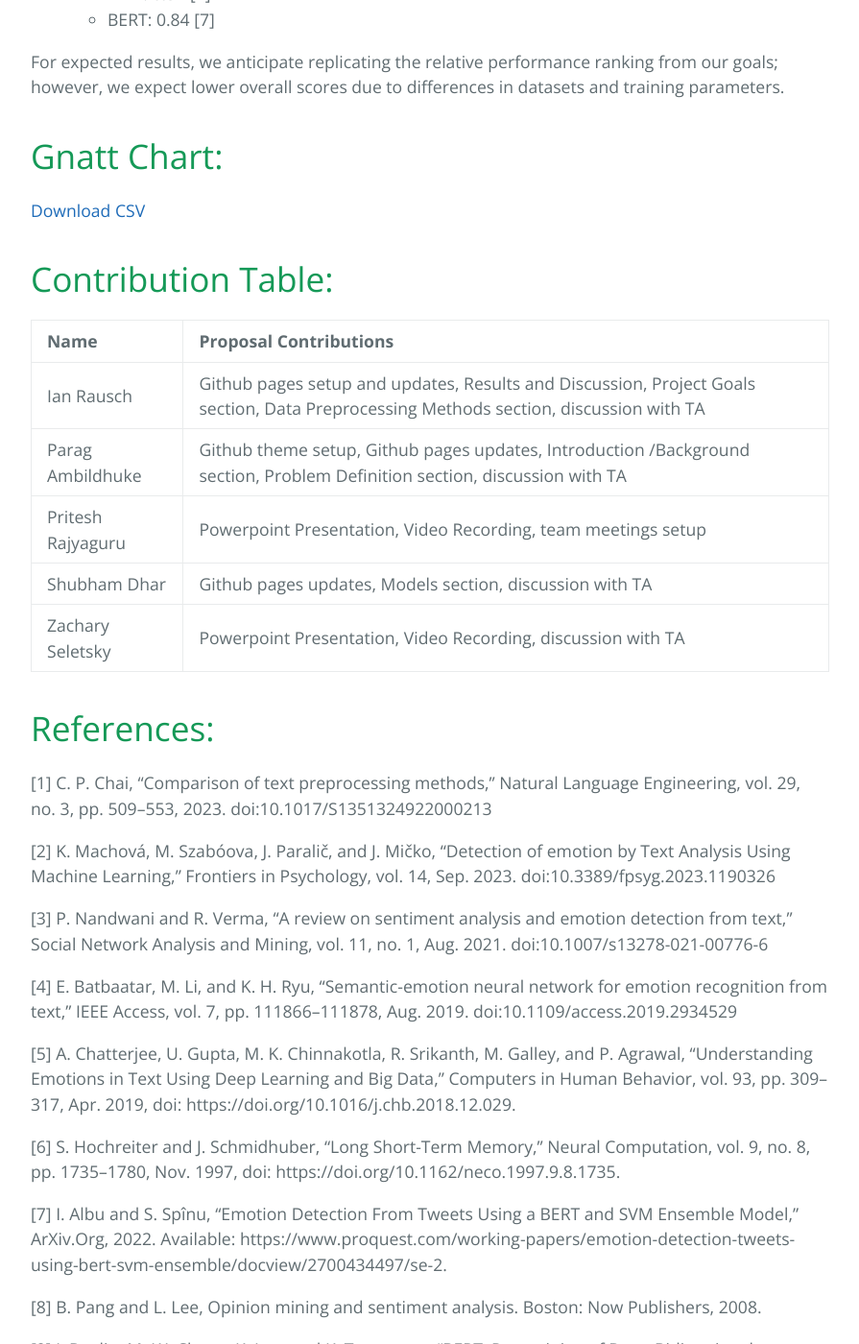
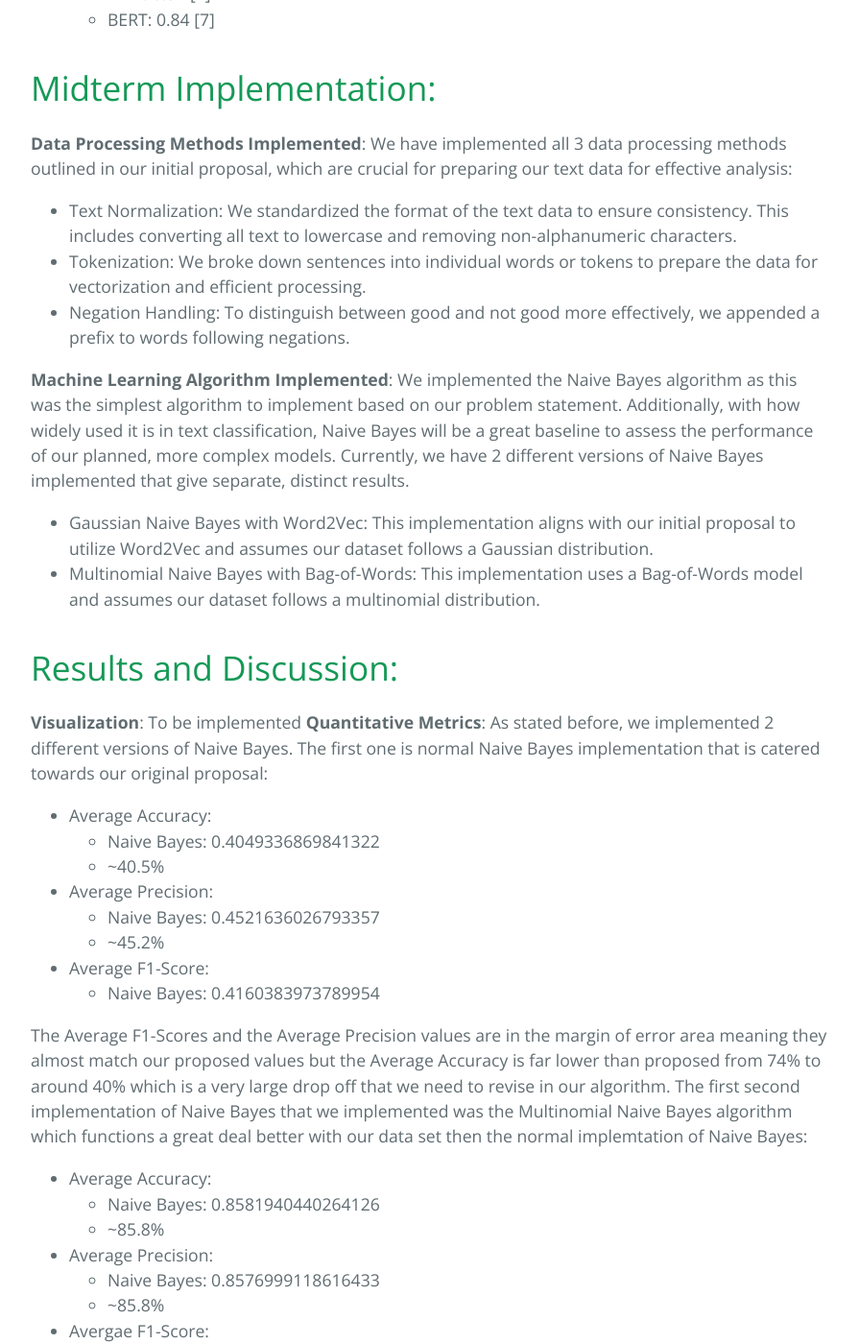
Before and after one commit to irausch25/CS4641-Project, a Jekyll site: the page built from index.md, in a window 1280 px wide and 1400 px high, scrolled down 2348 px. Shown: the whole window at 96% size, without its empty margins (192-1087 px from the left). Built offline with Jekyll 4.4.1, drawn with Linux system fonts in a browser that asks for light colours; some of the changed text lies outside the part shown.

Commit message:
Update index.md

```diff
--- a/index.md
+++ b/index.md
@@ -1,6 +1,6 @@
 ---
 layout: default
-title: CS4641 Project Proposal
+title: CS4641 Project Midterm Checkpoint
 ---
 
 # Introduction/Background:
@@ -16,7 +16,7 @@ title: CS4641 Project Proposal
 
 - **Problem**: Classifying exact emotions in text poses a challenge due to the subtle nuances in text. The project tries to solve this problem by accurately classifying text into one of six emotion categories.
 
-- **Motivation**: Improved emotion detection has applications like aid in mental health assessment, customer feedback analysis, and social media monitoring. It’s crucial for developing AI that can respond to human emotions more empathetically.
+- **Motivation**: Improved emotion detection has applications like aid in mental health assessment, customer feedback analysis, and social media monitoring. It’s crucial to develop AI that can respond to human emotions more empathetically.
 
 # Methods:
 
@@ -35,7 +35,7 @@ These 3 methods will result in a clean and structured dataset that can be easily
 - LSTM: Used to tokenize and then use Stochastic Gradient Descent(SGD) algorithm to train the LSTM [6]. Will require more hyperparameter tuning and resources than a traditional RNN.
 - BERT: Take the dataset and split it into two parts: training-section and test-section. We fine tune BERT[7] on the training-section and then use the fine-tuned BERT to make predictions on the test-section.
 
-# (Potential) Results and Discussion:
+# Proposed Results and Discussion:
 
 We will assess the performance of our models based on F1 score, accuracy, and precision with the relative performance ranking of the models being Naive Bayes, SVM, RNN, and BERT across all 3 quantitative measures.
 
@@ -57,75 +57,20 @@ These models can be expected to achieve the following results:
   - RNN: 0.54 [4]
   - BERT: 0.84 [7]
 
-For expected results, we anticipate replicating the relative performance ranking from our goals; however, we expect lower overall scores due to differences in datasets and training parameters.
+# Midterm Implementation:
+**Data Processing Methods Implemented**: We have implemented all 3 data processing methods outlined in our initial proposal, which are crucial for preparing our text data for effective analysis:
 
-# Gnatt Chart:
+- Text Normalization: We standardized the format of the text data to ensure consistency. This includes converting all text to lowercase and removing non-alphanumeric characters.
+- Tokenization: We broke down sentences into individual words or tokens to prepare the data for vectorization and efficient processing.
+- Negation Handling: To distinguish between good and not good more effectively, we appended a prefix to words following negations.
 
-[Download CSV](UpdatedGanttChart.xlsx)
-
-# Contribution Table:
-
-| Name              | Proposal Contributions                                                                                                                |
-| :---------------- | :------------------------------------------------------------------------------------------------------------------------------------ |
-| Ian Rausch        | Github pages setup and updates, Results and Discussion, Project Goals section, Data Preprocessing Methods section, discussion with TA |
-| Parag Ambildhuke  | Github theme setup, Github pages updates, Introduction /Background section, Problem Definition section, discussion with TA            |
-| Pritesh Rajyaguru | Powerpoint Presentation, Video Recording, team meetings setup                                                                         |
-| Shubham Dhar      | Github pages updates, Models section, discussion with TA                                                                              |
-| Zachary Seletsky  | Powerpoint Presentation, Video Recording, discussion with TA                                                                          |
-
-# References:
-
-[1] C. P. Chai, “Comparison of text preprocessing methods,” Natural Language Engineering, vol. 29, no. 3, pp. 509–553, 2023. doi:10.1017/S1351324922000213
-
-[2] K. Machová, M. Szabóova, J. Paralič, and J. Mičko, “Detection of emotion by Text Analysis Using Machine Learning,” Frontiers in Psychology, vol. 14, Sep. 2023. doi:10.3389/fpsyg.2023.1190326
-
-[3] P. Nandwani and R. Verma, “A review on sentiment analysis and emotion detection from text,” Social Network Analysis and Mining, vol. 11, no. 1, Aug. 2021. doi:10.1007/s13278-021-00776-6
-
-[4] E. Batbaatar, M. Li, and K. H. Ryu, “Semantic-emotion neural network for emotion recognition from text,” IEEE Access, vol. 7, pp. 111866–111878, Aug. 2019. doi:10.1109/access.2019.2934529
-
-[5] A. Chatterjee, U. Gupta, M. K. Chinnakotla, R. Srikanth, M. Galley, and P. Agrawal, “Understanding Emotions in Text Using Deep Learning and Big Data,” Computers in Human Behavior, vol. 93, pp. 309–317, Apr. 2019, doi: https://doi.org/10.1016/j.chb.2018.12.029.
-
-[6] S. Hochreiter and J. Schmidhuber, “Long Short-Term Memory,” Neural Computation, vol. 9, no. 8, pp. 1735–1780, Nov. 1997, doi: https://doi.org/10.1162/neco.1997.9.8.1735.
-
-[7] I. Albu and S. Spînu, "Emotion Detection From Tweets Using a BERT and SVM Ensemble Model," ArXiv.Org, 2022. Available: https://www.proquest.com/working-papers/emotion-detection-tweets-using-bert-svm-ensemble/docview/2700434497/se-2.
-
-[8] B. Pang and L. Lee, Opinion mining and sentiment analysis. Boston: Now Publishers, 2008.
-
-[9] J. Devlin, M.-W. Chang, K. Lee, and K. Toutanova, “BERT: Pre-training of Deep Bidirectional Transformers for Language Understanding,” arXiv.org, Oct. 11, 2018. https://arxiv.org/abs/1810.04805
-
-‌[10] T. Mikolov, K. Chen, G. Corrado, and J. Dean, “Efficient Estimation of Word Representations in Vector Space,” arXiv.org, Sep. 07, 2013. https://arxiv.org/abs/1301.3781
-
-[11] “Support vector machines - IEEE Journals & Magazine,” Ieee.org, 2019. https://ieeexplore.ieee.org/document/708428
-------------------------------------------------------------------------------------------------------------------------------------------------------------------------------------------------
-layout: default
-title: CS4641 Project Midterm Checkpoint
----
-# Introduction/Background:
-
-- **Introduction**: The project is based around using NLP for a more nuanced understanding of emotional context in text using 6 fundamental human emotions.
-- **Literature review**: Pang and Lee [8] argue in their book that the field of sentiment analysis has evolved from broad classifications to detailed emotion detection due to the complexities of human language and sentiment. Deep learning, especially LSTM [6] and BERT [9], have revolutionized NLP, offering tools capable of a better nuanced understanding.
-- **Dataset Description**: Contains english twitter messages with corresponding predominant emotion conveyed using six fundamental emotions denoted by numbers:
-  sadness(0), joy(1), love(2), anger(3), fear(4), and surprise(5).
-
-- Click [here](https://www.kaggle.com/datasets/nelgiriyewithana/emotions) to view the dataset from Kaggle.
-
-# Problem Definition:
-
-- **Problem**: Classifying exact emotions in text poses a challenge due to the subtle nuances in text. The project tries to solve this problem by accurately classifying text into one of six emotion categories.
-
-- **Motivation**: Improved emotion detection has applications like aid in mental health assessment, customer feedback analysis, and social media monitoring. It’s crucial for developing AI that can respond to human emotions more empathetically.
-
-# Data Processing Methods:
-**Data Processing Methods Implemented**: We implemeted all the data processing methods we proposed during our initial proposal which are labeled below:
-- Text Normalization: Ensuring consistency by converting text to a uniform format (e.g., lowercase, removing extraneous characters and whitespace).
-- Tokenization: Breaking down the sentences into individual tokens or words for efficient processing.
-- Negation Handling: Identifying a set of words affected by negation, then appending a prefix, so that we can distinguish between good and not good.
-
-**Machine Learning Algorithm Implemented**: We implemented the Naive Bayes algorithm as this was the siplest algorithm to implemet based on our problem statment. Currently, we have 2 different versions of Niave Bayes implemeted that give seperate, distinct results and are catered towards different aspects of our project.
+**Machine Learning Algorithm Implemented**: We implemented the Naive Bayes algorithm as this was the simplest algorithm to implement based on our problem statement. Additionally, with how widely used it is in text classification, Naive Bayes will be a great baseline to assess the performance of our planned, more complex models. Currently, we have 2 different versions of Naive Bayes implemented that give separate, distinct results.
+  - Gaussian Naive Bayes with Word2Vec: This implementation aligns with our initial proposal to utilize Word2Vec and assumes our dataset follows a Gaussian distribution.
+  - Multinomial Naive Bayes with Bag-of-Words: This implementation uses a Bag-of-Words model and assumes our dataset follows a multinomial distribution.
 
 # Results and Discussion:
-**Visualization**: To be implemeted
-**Quantitative Metrics**: As stated before, we implemented 2 different versions of Naive Bayes. The first one is normal Naive Bayes implemetation that is catered towards our original proposal:
+**Visualization**: To be implemented
+**Quantitative Metrics**: As stated before, we implemented 2 different versions of Naive Bayes. The first one is normal Naive Bayes implementation that is catered towards our original proposal:
 - Average Accuracy:
   - Naive Bayes: 0.4049336869841322
   - ~40.5%
@@ -134,10 +79,10 @@ title: CS4641 Project Midterm Checkpoint
   - Naive Bayes: 0.4521636026793357
   - ~45.2%
 
-- Avergae F1-Score:
+- Average F1-Score:
   - Naive Bayes: 0.4160383973789954
 
- The Average F1-Scores and the Average Presicion values are in the margin of error area meaning they almost match our proposed values but the Average Accuracy is far lower then proposed from 74% to around 40% which is a very large drop off that we need to revise in our algorithm.
+ The Average F1-Scores and the Average Precision values are in the margin of error area meaning they almost match our proposed values but the Average Accuracy is far lower than proposed from 74% to around 40% which is a very large drop off that we need to revise in our algorithm.
  The first second implementation of Naive Bayes that we implemented was the Multinomial Naive Bayes algorithm which functions a great deal better with our data set then the normal implemtation of Naive Bayes:
 - Average Accuracy:
   - Naive Bayes: 0.8581940440264126
```
